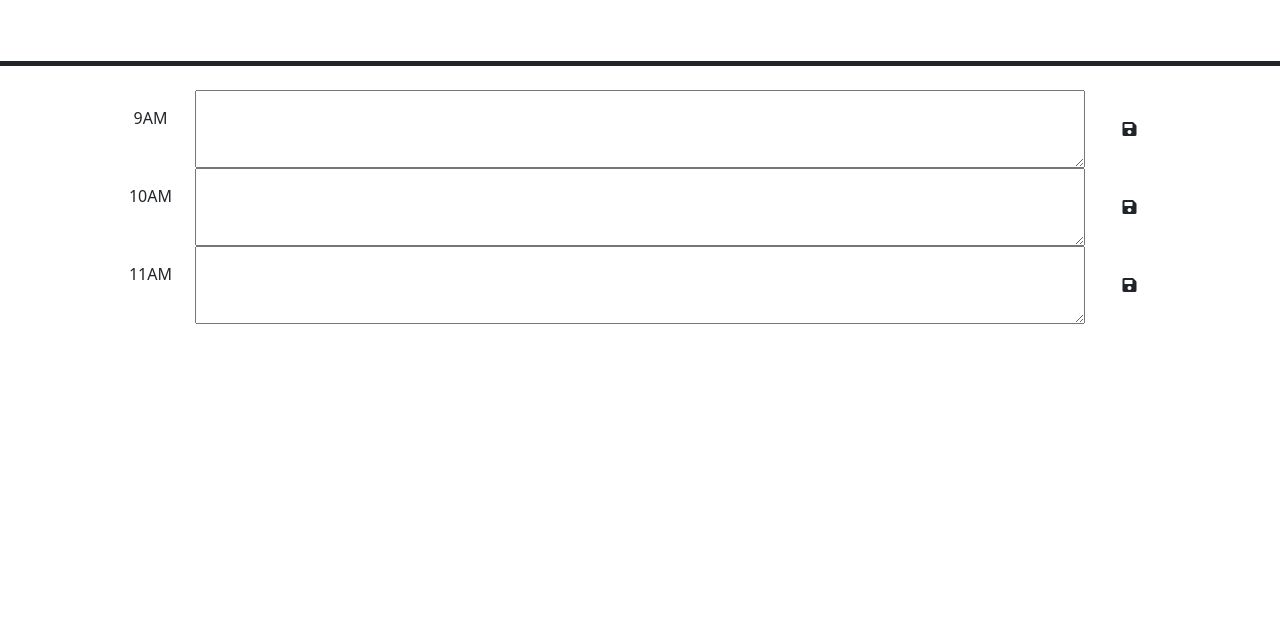
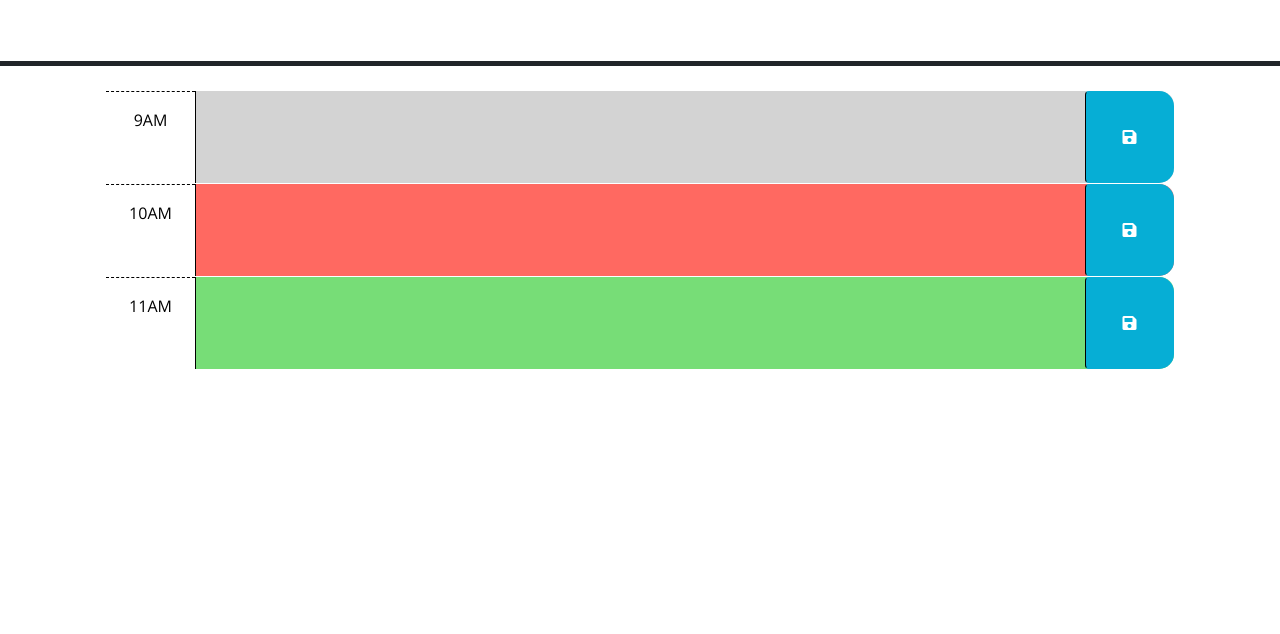
Before and after one commit to DylanCas/day-planner, a plain HTML site: page index.html in a window 1280 px wide. Shown: the part 166-800 px from the top of the page. Drawn offline with nearby package versions, Linux system fonts and the light colour scheme; files that its build step writes are made by us from their sources.

Commit message:
accidentally removed all css earlier. Corrected.

```diff
--- a/Assets/css/style.css
+++ b/Assets/css/style.css
@@ -0,0 +1,59 @@
+body {
+    font-family: 'Open Sans', sans-serif;
+    font-size: 16px;
+  }
+
+  textarea {
+    background: transparent;
+    border: none;
+    resize: none;
+    color: #000000;
+    border-left: 1px solid black;
+    padding: 10px;
+  }
+
+  .description {
+    white-space: pre-wrap;
+  }
+
+  .time-block {
+    border-radius: 15px;
+  }
+
+  .row {
+    border-top: 1px solid white;
+  }
+
+  .hour {
+    background-color: #ffffff;
+    color: #000000;
+    border-top: 1px dashed #000000;
+  }
+
+  .past {
+    background-color: #d3d3d3;
+    color: white;
+  }
+
+  .present {
+    background-color: #ff6961;
+    color: white;
+  }
+
+  .future {
+    background-color: #77dd77;
+    color: white;
+  }
+
+  .saveBtn {
+    border-left: 1px solid black;
+    border-top-right-radius: 15px;
+    border-bottom-right-radius: 15px;
+    background-color: #06aed5;
+    color: white;
+  }
+
+  .saveBtn i:hover {
+    font-size: 20px;
+    transition: all 0.3s ease-in-out;
+  }
--- a/index.html
+++ b/index.html
@@ -18,7 +18,7 @@
       href="https://fonts.googleapis.com/css?family=Open+Sans&display=swap"
       rel="stylesheet"
     />
-    <link rel="stylesheet" href="style.css" />
+    <link rel="stylesheet" href="./Assets/css/style.css" />
     <title>Work Day Scheduler</title>
   </head>
 
@@ -29,6 +29,7 @@
       <p id="currentDay" class="lead"></p>
     </header>
     <div class="container-lg px-5">
+      <!-- TODO: remove following comment before submitting -->
       <!-- Use class for "past", "present", and "future" to apply styles to the
         time-block divs accordingly. The javascript will need to do this by
         adding/removing these classes on each div by comparing the hour in the
@@ -73,6 +74,6 @@
       crossorigin="anonymous"
     ></script>
 
-    <script src="script.js"></script>
+    <script src="./Assets/js/script.js"></script>
   </body>
 </html>
```
Also changed, not shown: 1 other file.
